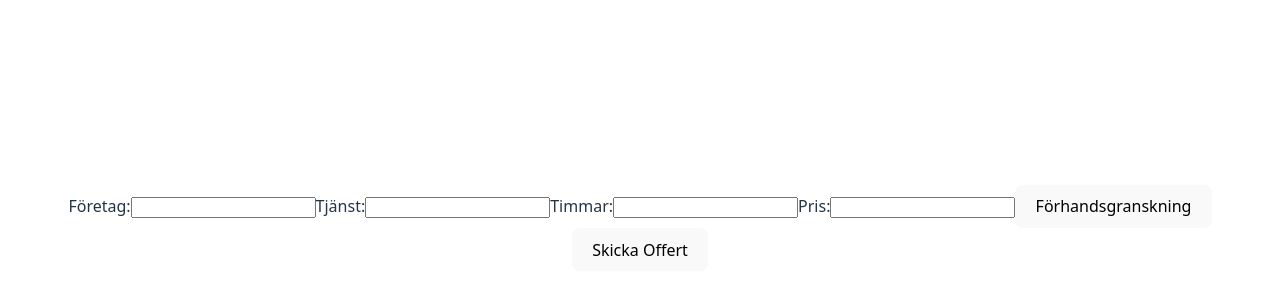
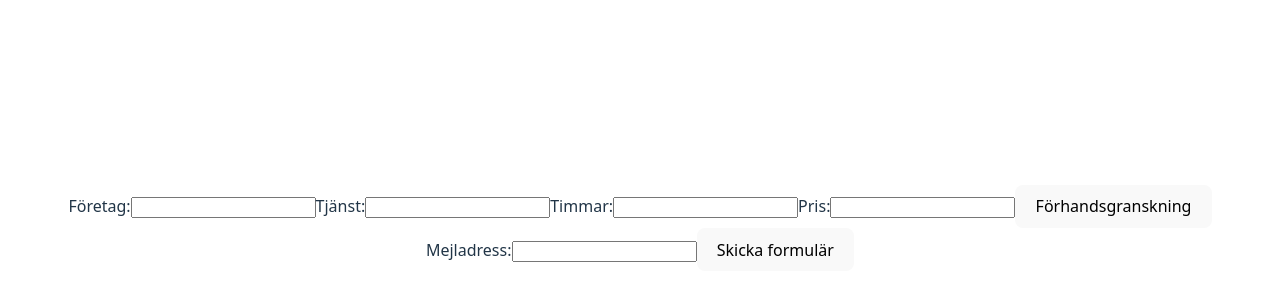
Before and after one commit to Lukasronnholm/grupp-2, a React (Vite) app: page / in a window 1280 px wide. Shown: the part 172-472 px from the top of the page. Built offline with nearby package versions, Linux system fonts and the light colour scheme.

Commit message:
created connection between send button component

```diff
--- a/src/components/ReviewSent.jsx
+++ b/src/components/ReviewSent.jsx
@@ -1,10 +1,10 @@
-import { useState } from "react"
+
 export function ReviewSent() {
     return (
         <>
         <div>
             <h2>Offert skickad!</h2>
-            <h3></h3>
+            <h3>Datum: {new Date().toString()}</h3>
         </div>
         </>
     )
--- a/src/components/offerForm.jsx
+++ b/src/components/offerForm.jsx
@@ -1,7 +1,10 @@
-import React from 'react';
+import SendButton from './sendButton';
 import { useState } from 'react';
+import { useNavigate } from 'react-router-dom';
 
 function OfferForm() {
+  const navigate = useNavigate()
+
   const[formData, setFormData] = useState({
   foretag: "",
   tjanst: "",
@@ -19,10 +22,6 @@ function handleChange(event) {
 
 }
 
-function handleSubmit(event){
-  event.preventDefault();
-
-}
   return (
     <form>
       <label>
@@ -41,8 +40,10 @@ function handleSubmit(event){
         Pris:
         <input type="text" name="pris" value={formData.pris} onChange={handleChange}/>
       </label>
-      <button type="submit">Förhandsgranskning</button>
-      <button type="submit" onClick={handleSubmit}>Skicka Offert</button>
+      <button type="submit" onClick={()=>{
+          navigate("/ReviewSent")
+      }}>Förhandsgranskning</button>
+      <SendButton></SendButton>
     </form>
   );
 }
--- a/src/components/sendButton.jsx
+++ b/src/components/sendButton.jsx
@@ -1,13 +1,28 @@
-import { useState } from "react"
+import { useState } from "react";
+import { useNavigate } from "react-router-dom";
+export default function SendButton() {
+    const navigate = useNavigate()
+const [email, setEmail] = useState("")
 
-export function SendButton() {
-     const [sendForm, setSendForm]= useState(false)
+function handleChange(event) {
+setEmail(event.target.value)
+}
+function handleSubmit(event){
+  event.preventDefault();
+  if(email!=="") {
+    navigate("/reviewSent")
+  }
+
+
+}
 
 return (
     <>
-    <button onClick={()=>{
-        setSendForm(true)
-    }}>
+    <label>
+        Mejladress:
+        <input type="text" name="mejladress" value={email} onChange={handleChange}></input>
+    </label>
+    <button onClick={handleSubmit}>
         Skicka formulär
     </button>
     </>
--- a/src/pages/sender.jsx
+++ b/src/pages/sender.jsx
@@ -1,4 +1,6 @@
 import OfferForm from "../components/offerForm";
+
+
 
 function Receiver() {
   return (
```
